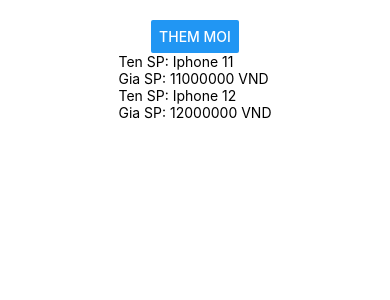
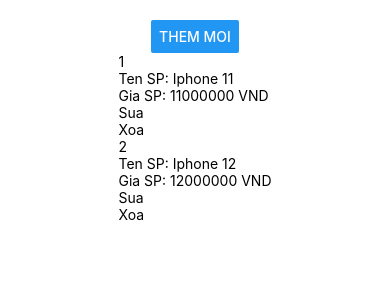
Before and after one commit to tuannda94/MOB306, a React Native app: screen / in a window 390 px wide. Shown: the top 300 px of the page. Built offline with nearby package versions, Linux system fonts and the light colour scheme.

Commit message:
Delete, Update

```diff
--- a/App.js
+++ b/App.js
@@ -6,7 +6,8 @@
   Button,
   TextInput,
   Modal,
-  FlatList
+  FlatList,
+  Pressable
 } from "react-native";
 import {useState} from 'react';
 
@@ -26,14 +27,35 @@
   // De danh sach render lai khi co du lieu moi thi can 1 ds dang state
   const [productList, setProductList] = useState(data);
   const [isShowAdd, setShowAdd] = useState(false);
+  const [editId, setEditId] = useState(0);
   const [nameValue, setNameValue] = useState('');
   const [priceValue, setPriceValue] = useState(0);
 
+  const handleClose = () => {
+    setNameValue(''); setPriceValue(0); setEditId(0);
+    setShowAdd(false);
+  }
+
   const handleAdd = () => {
+    // Nếu có editId thì là đang sửa và cần cập nhật pt
+    if (editId) {
+      const newEditProductList = [...productList];
+      for (let i = 0; i < newEditProductList.length; i++) {
+        if (newEditProductList[i].id == editId) {
+          newEditProductList[i].name = nameValue;
+          newEditProductList[i].price = priceValue;
+        }
+      }
+      setProductList(newEditProductList);
+      return handleClose();
+    }
+
     // Khi bam Luu se goi ham nay
     // 1. Dinh nghia object moi se duoc them vao mang du lieu
     const newItem = {
-      id: productList[productList.length - 1].id + 1,
+      id: productList.length == 0
+        ? 1
+        : productList[productList.length - 1].id + 1,
       name: nameValue,
       price: priceValue
     };
@@ -43,7 +65,25 @@
     // 3. Cap nhat ds moi de hien thi
     setProductList(newProductList);
     // 4. Cap nhat input ve ds mac dinh va dong modal
-    setNameValue(''); setPriceValue(0); setShowAdd(false);
+    return handleClose();
+  };
+
+  const handleDelete = (deleteId) => {
+    const newProductList = productList
+      .filter(item => item.id !== deleteId);
+    setProductList(newProductList);
+  };
+
+  // Hàm Sửa Chạy khi bấm nút sửa ở từng phần tử
+  const handleEdit = (editId) => {
+    // 1. Hiển thị modal lên
+    setShowAdd(true);
+    // 2. Truyền giá trị cần sửa vào TextInput
+    const editItem = productList
+      .find(item => item.id == editId);
+    setNameValue(editItem.name);
+    setPriceValue(editItem.price);
+    setEditId(editItem.id);
   };
 
   return (
@@ -65,15 +105,22 @@
             value={priceValue}
             onChangeText={(text) => setPriceValue(text)}
           />
-          <Button title="Huy" onPress={() => setShowAdd(false)} />
+          <Button title="Huy" onPress={() => handleClose()} />
           <Button title="Luu" onPress={() => handleAdd()}/>
         </View>
       </Modal>
       <FlatList
         data={productList}
         renderItem={({item}) => <View>
+          <Text>{item.id}</Text>
           <Text>Ten SP: {item.name}</Text>
           <Text>Gia SP: {item.price} VND</Text>
+          <Pressable onPress={() => handleEdit(item.id)}>
+            <Text>Sua</Text>
+          </Pressable>
+          <Pressable onPress={() => handleDelete(item.id)}>
+            <Text>Xoa</Text>
+          </Pressable>
         </View>}
         keyExtractor={(item) => item.id}
       />
```
